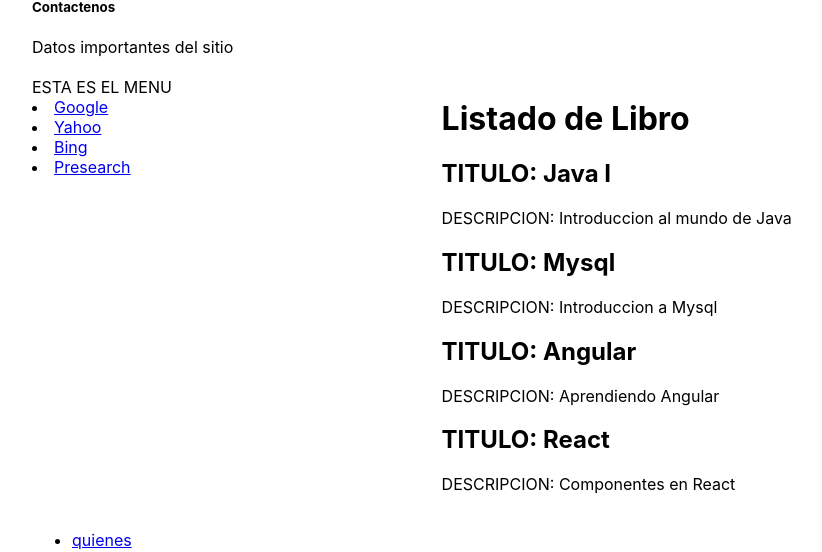
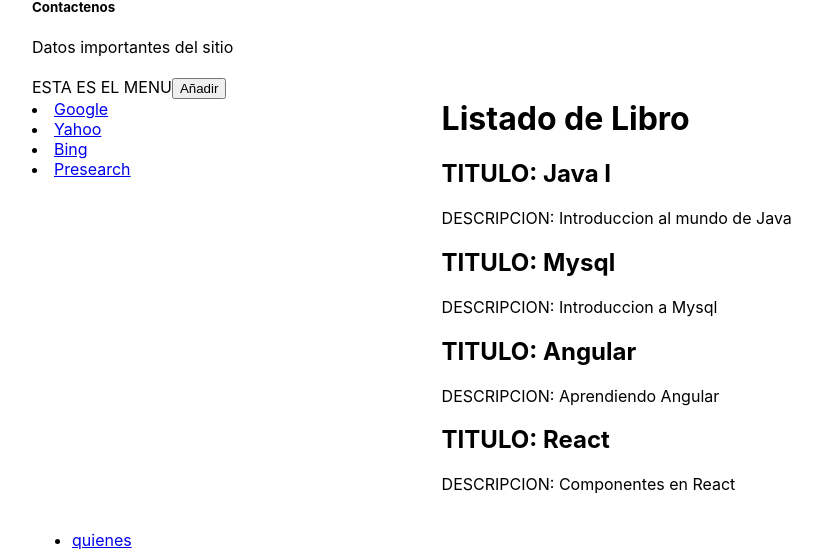
Before and after one commit to vick1410/react1, a React (Create React App) app: page / in a window 1280 px wide. Shown: the part 164-716 px from the top of the page, without its empty margins (96-918 px from the left). Built offline with nearby package versions, Linux system fonts and the light colour scheme.

Commit message:
primer ejercicio terminado

```diff
--- a/src/components/Menu.js
+++ b/src/components/Menu.js
@@ -1,20 +1,39 @@
 import React, { Component } from "react";
 import  Opcion  from "./Opcion";
 class Menu extends Component {
-
-    render() {
-        const opciones = [
+    constructor(){
+        super();
+        this.opciones = [
             { name: 'Google', link: 'google.com' },
             { name: 'Yahoo', link: 'yahoo.com' },
             { name: 'Bing', link: 'bing.com' },
             { name: 'Presearch', link: 'presearch.com' },
-        ];
+        ]
+    }
+
+    state = {
+        opciones:[]
+    };
+
+    anadeOpcion = () => {
+        const opcion = { name: 'Presearch', link: 'presearch.com' };
+        this.opciones.push(opcion)
+        this.setState({opciones: this.opciones})
+    }
+
+    componentDidMount(){
+        this.setState({opciones: this.opciones})
+    }
+
+    render() {
         return (
             <div className="menu">
                 ESTA ES EL MENU
 
-                {Object.keys(opciones).map(e => {
-                    return <Opcion key={e} opcion={opciones[e]}/>
+                <input type="button" value="Añadir" onClick={this.anadeOpcion}/>
+
+                {Object.keys(this.state.opciones).map(e => {
+                    return <Opcion key={e} opcion={this.state.opciones[e]}/>
                 })}
             </div>
         )
```
